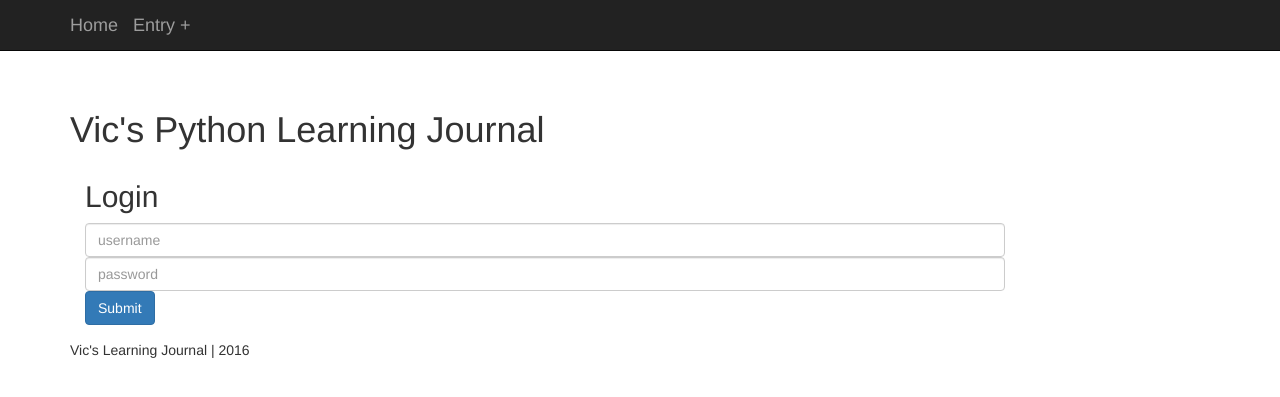
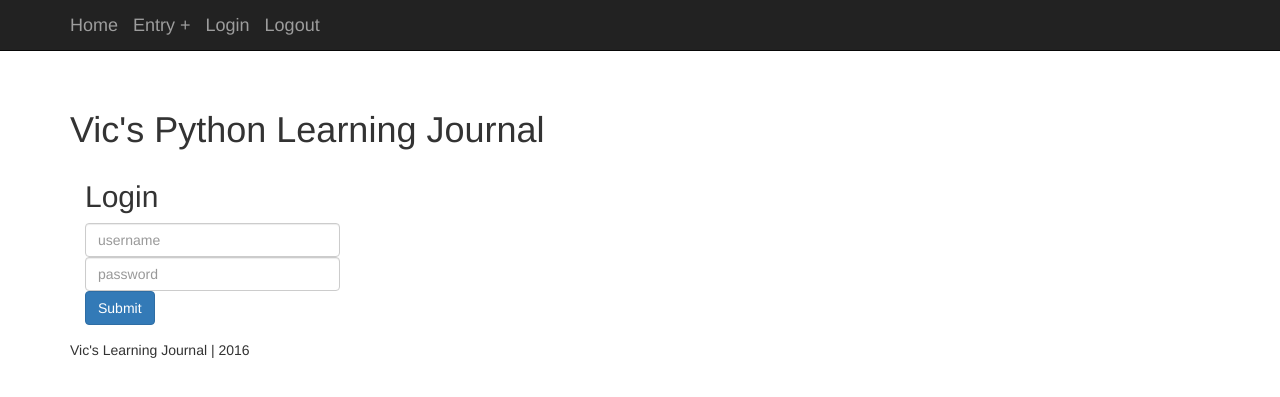
Before and after one commit to vbenavente/learning-journal, a Python web app: template learning_journal/learning_journal/templates/login.jinja2 in a window 1280 px wide. Shown: the top 397 px of the page. Run offline with Jinja, Linux system fonts and the light colour scheme; the template is opened without the code that fills it, so the values that code supplies are empty; some libraries are stand-ins or nearby versions.

Commit message:
logout added and working

```diff
--- a/learning_journal/learning_journal/static/base.css
+++ b/learning_journal/learning_journal/static/base.css
@@ -24,6 +24,10 @@
     padding: 15px 15px;
     font-size: 18px;
     line-height: 20px;
+}
+
+.login {
+  float: right;
 }
 
 main {
--- a/learning_journal/learning_journal/templates/home.jinja2
+++ b/learning_journal/learning_journal/templates/home.jinja2
@@ -2,7 +2,7 @@
 {% block body %}
   {% if entries %}
     {% for entry in entries %}
-      <article>
+      <article id="home">
         <h2 class="entrytitle">
           <a href="{{ request.route_url('detail', id=entry.id) }}">{{ entry.title }}</a>
         </h2>
--- a/learning_journal/learning_journal/templates/index.jinja2
+++ b/learning_journal/learning_journal/templates/index.jinja2
@@ -14,6 +14,8 @@
           <section class="container">
             <a class="navbar-brand" href="{{ request.route_url('home') }}">Home</a>
             <a class="navbar-brand" href="{{ request.route_url('create') }}">Entry +</a>
+            <a class="navbar-brand login" href="{{ request.route_url('login') }}">Login</a>
+            <a class="navbar-brand login" href="{{ request.route_url('logout') }}">Logout</a>
             <div>
               {% block navbar %}
               {% endblock %}
--- a/learning_journal/learning_journal/templates/login.jinja2
+++ b/learning_journal/learning_journal/templates/login.jinja2
@@ -1,14 +1,16 @@
 {% extends "index.jinja2" %}
 {% block body %}
   <form action="{{request.route_url('login')}}" method="POST">
-    <div class="form-group col-xs-10">
+    {% if error %}
+    <div>
+      <h1 class="alert alert-danger">{{ error }}</h1>
+    </div>
+    {% endif %}
+    <div class="form-group col-xs-3">
       <h2>Login</h2>
       <input type="text" class="form-control col-lg" name="username" placeholder="username">
-      <input type="text" class="form-control col-lg" name="password" placeholder="password">
+      <input type="password" class="form-control col-lg" name="password" placeholder="password">
       <input class="btn btn-primary" type="submit" value="Submit">
     </div>
-    {% if error %}
-      <h1>{{ error }}</h1>
-    {% endif %}
   </form>
 {% endblock %}
--- a/learning_journal/learning_journal/views/default.py
+++ b/learning_journal/learning_journal/views/default.py
@@ -77,7 +77,7 @@
         if check_credentials(username, password):
             headers = remember(request, username)
             return HTTPFound(location=request.route_url('home'), headers=headers)
-        error = "You lack admin permissions."
+        error = "You lack editing permissions, but can still view the page."
     return {"error": error}
 
 
```
